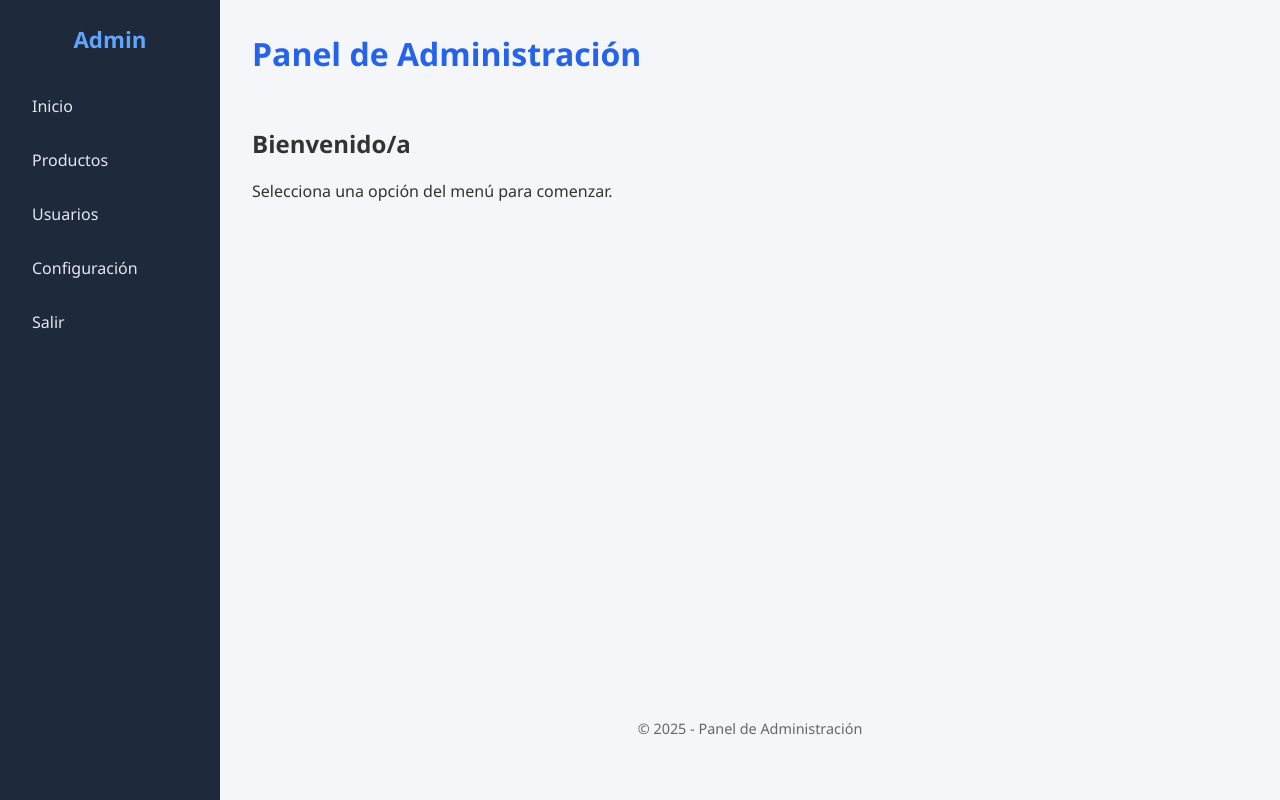
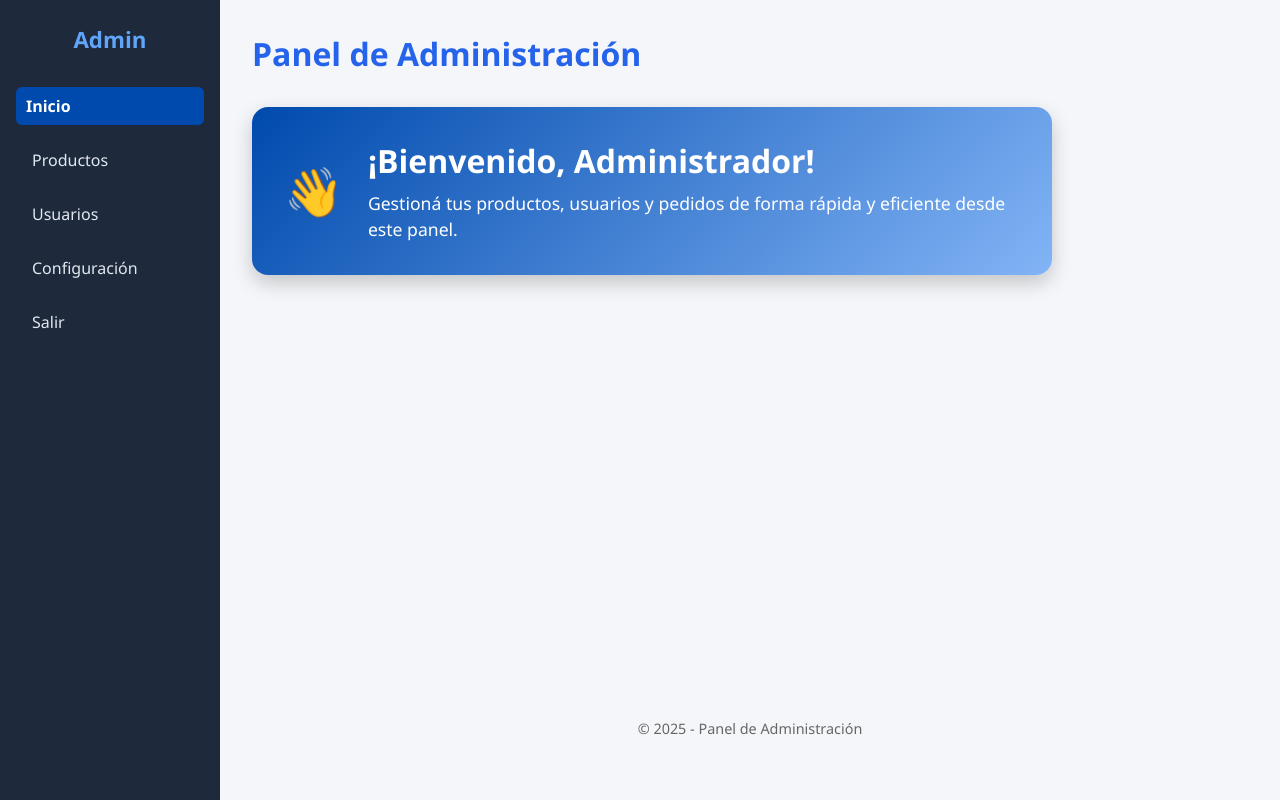
Before and after one commit to Prominence673/OP, a PHP site: page /HTML/admin.html in a window 1280 px wide. Run offline with PHP 8.4, Linux system fonts and the light colour scheme.

Commit message:
panel admin

```diff
--- a/FRONT/CSS/admin.css
+++ b/FRONT/CSS/admin.css
@@ -72,6 +72,13 @@ body {
   margin-top: 0.5rem;
 }
 
+.submenu {
+  display: none;
+  padding-left: 1rem;
+  transition: all 0.3s ease;
+}
+
+
 .admin-nav ul li:hover .submenu {
   display: block;
 }
@@ -112,6 +119,61 @@ body {
   text-align: center;
 }
 
+.welcome-message {
+  padding: 2rem;
+  display: flex;
+  justify-content: center;
+  align-items: center;
+}
+
+.welcome-card {
+  display: flex;
+  align-items: center;
+  gap: 1.5rem;
+  background: linear-gradient(135deg, #004aad, #82b4f6);
+  color: white;
+  padding: 2rem;
+  border-radius: 16px;
+  box-shadow: 0 8px 20px rgba(0, 0, 0, 0.2);
+  max-width: 800px;
+  width: 100%;
+  animation: fadeIn 1s ease-in-out;
+}
+
+.welcome-icon {
+  font-size: 3rem;
+}
+
+.welcome-text h2 {
+  font-size: 2rem;
+  margin: 0 0 0.5rem;
+}
+
+.welcome-text p {
+  font-size: 1.1rem;
+  margin: 0;
+  line-height: 1.5;
+}
+
+@keyframes fadeIn {
+  from {
+    opacity: 0;
+    transform: translateY(15px);
+  }
+  to {
+    opacity: 1;
+    transform: translateY(0);
+  }
+}
+
+.admin-nav a.activo {
+  background-color: #004aad;
+  color: white;
+  font-weight: bold;
+  border-radius: 6px;
+  padding-left: 10px;
+}
+
 /* Footer */
 .admin-footer {
   text-align: center;
--- a/FRONT/HTML/admin.html
+++ b/FRONT/HTML/admin.html
@@ -35,11 +35,16 @@
       <h1>Panel de Administración</h1>
     </header>
 
-    <section id="contenido">
-      <div id="inicio" class="contenido-seccion">
-        <h2>Bienvenido/a</h2>
-        <p>Selecciona una opción del menú para comenzar.</p>
+  <section id="inicio" class="contenido-seccion">
+    <div class="welcome-card">
+      <div class="welcome-icon">👋</div>
+      <div class="welcome-text">
+        <h2>¡Bienvenido, Administrador!</h2>
+        <p>Gestioná tus productos, usuarios y pedidos de forma rápida y eficiente desde este panel.</p>
       </div>
+    </div>
+  </section>
+
 
       <div id="ver-productos" class="contenido-seccion" hidden>
         <h2>Listado de productos</h2>
--- a/FRONT/JS DISEÑO/admin.js
+++ b/FRONT/JS DISEÑO/admin.js
@@ -3,22 +3,60 @@ document.addEventListener("DOMContentLoaded", () => {
   const subsectionLinks = document.querySelectorAll("[data-subsection]");
   const allSections = document.querySelectorAll(".contenido-seccion");
 
+  const productosLink = document.querySelector('[data-section="productos"]');
+  const submenu = document.querySelector(".submenu");
+  const welcomeMessage = document.querySelector(".welcome-message");
+
   function mostrarSeccion(id) {
+    // Ocultar todas las secciones
     allSections.forEach(sec => sec.hidden = true);
+
+    // Mostrar la sección correspondiente
     const target = document.getElementById(id);
     if (target) target.hidden = false;
+
+    // Quitar clases activas
+    document.querySelectorAll(".admin-nav a").forEach(link => link.classList.remove("activo"));
+
+    // Marcar enlace activo
+    const activeLink = document.querySelector(`[data-section="${id}"], [data-subsection="${id}"]`);
+    if (activeLink) activeLink.classList.add("activo");
+
+    // Mostrar u ocultar el mensaje de bienvenida
+    if (id === "inicio") {
+      welcomeMessage.style.display = "block";
+    } else {
+      welcomeMessage.style.display = "none";
+    }
+
+    // Si se selecciona una subsección de productos, mantener el submenú abierto
+    if (activeLink && activeLink.dataset.subsection) {
+      submenu.style.display = "block";
+      productosLink.classList.add("activo");
+    } else if (id !== "productos") {
+      submenu.style.display = "none";
+    }
   }
 
-  // Manejo de secciones principales (Inicio, Usuarios, Configuración)
+  // Mostrar sección principal (Inicio, Usuarios, Configuración)
   sectionLinks.forEach(link => {
-    link.addEventListener("click", e => {
-      e.preventDefault();
-      const id = link.dataset.section;
-      mostrarSeccion(id);
-    });
+    const id = link.dataset.section;
+
+    if (id === "productos") {
+      link.addEventListener("click", e => {
+        e.preventDefault();
+        // Toggle del submenú
+        submenu.style.display = submenu.style.display === "block" ? "none" : "block";
+      });
+    } else {
+      link.addEventListener("click", e => {
+        e.preventDefault();
+        mostrarSeccion(id);
+      });
+    }
   });
 
-  // Manejo de subsecciones dentro de Productos
+  // Mostrar subsección de productos
   subsectionLinks.forEach(link => {
     link.addEventListener("click", e => {
       e.preventDefault();
```
